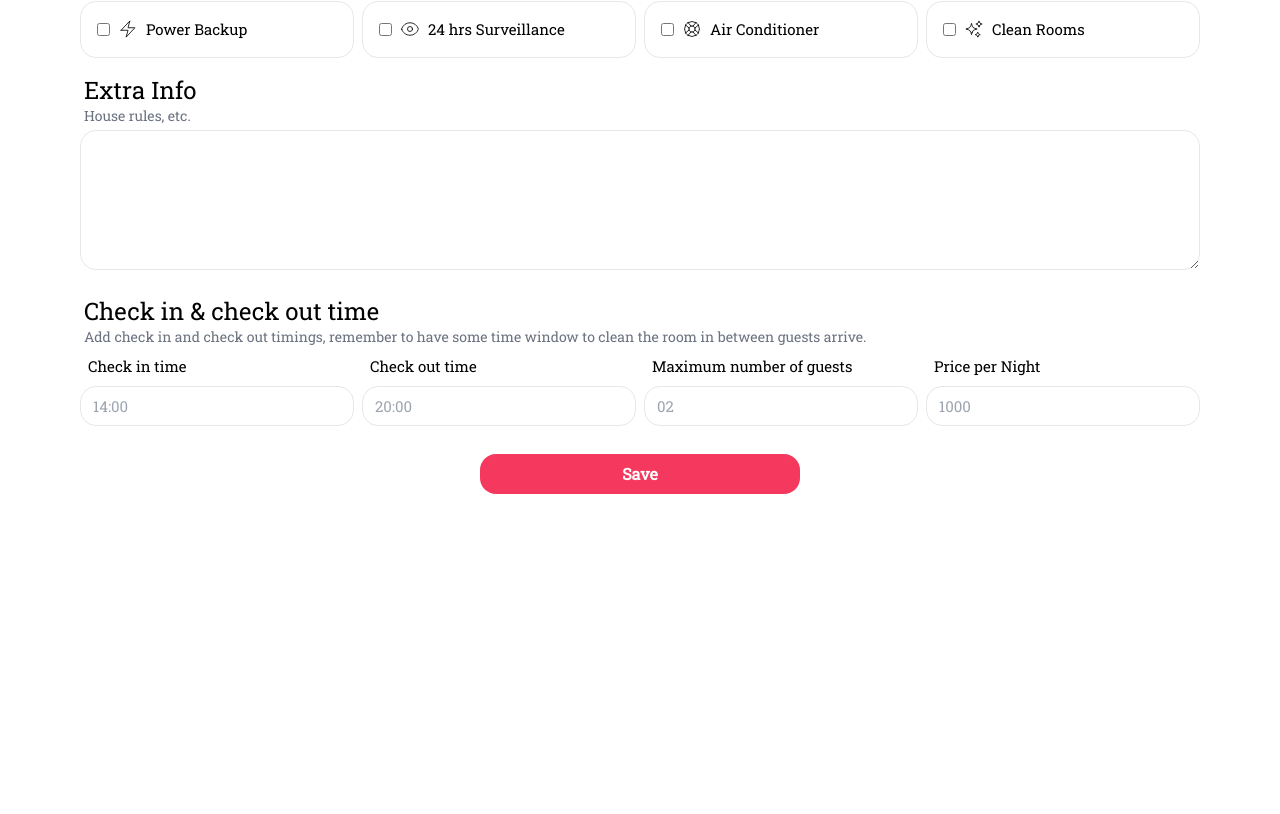
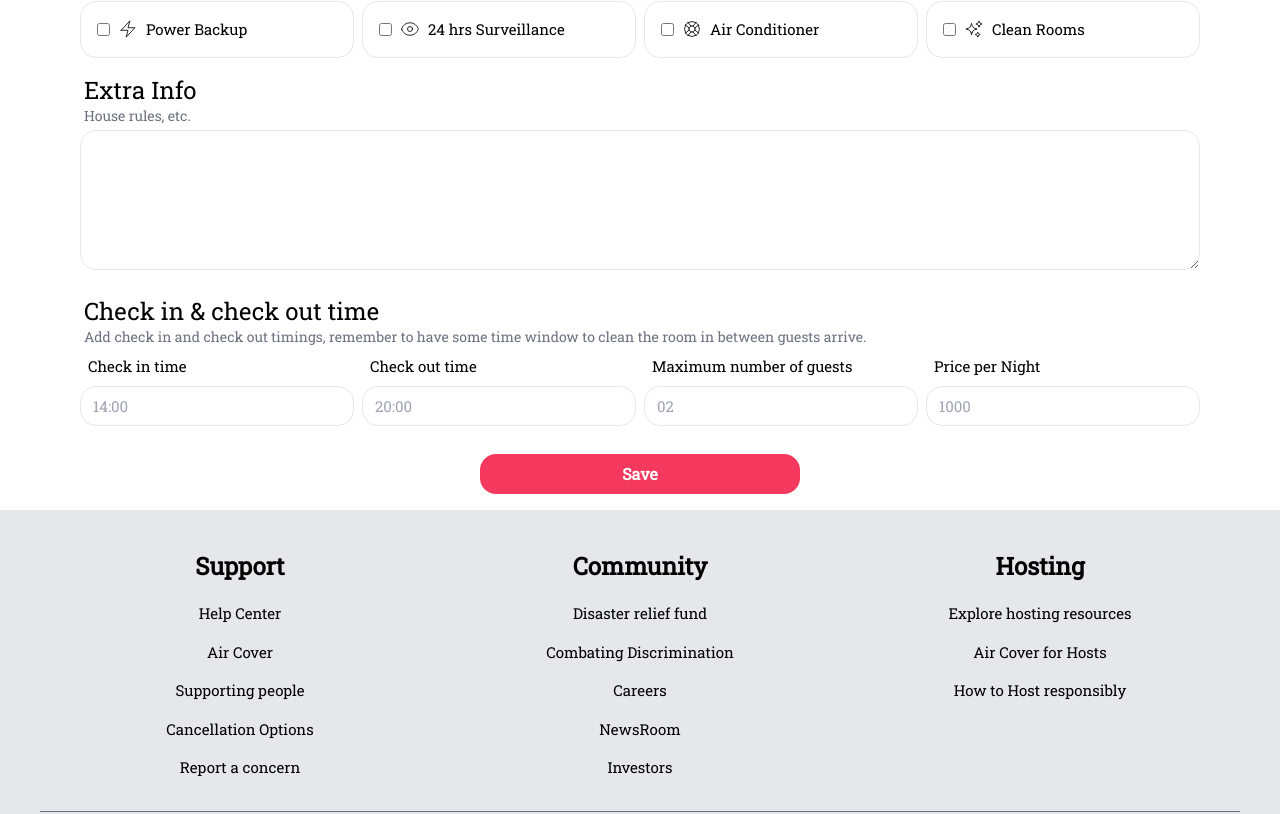
Before and after one commit to arzoojangra/airbnb-clone, a React (Vite) app in the folder client/: page /account/places/new in a window 1280 px wide. Shown: the part 1090-1904 px from the top of the page. Before the commit the page ends 1600 px from the top, so only its background shows below. Built offline with nearby package versions, Linux system fonts and the light colour scheme; no server answers.

Commit message:
added footer

```diff
--- /dev/null
+++ b/client/src/components/Footer/Footer.jsx
@@ -0,0 +1,30 @@
+export default function Footer() {
+  return (
+    <div className="px-10 py-10 bg-gray-200 justify-between gap-8 text-center">
+      <div className="border-b border-gray-500 grid grid-cols-3 pb-6">
+        <div className="gap-2 px-5">
+          <b className="text-2xl my-2">Support</b>
+          <p className="py-2 cursor-pointer mt-3">Help Center</p>
+          <p className="py-2 cursor-pointer">Air Cover</p>
+          <p className="py-2 cursor-pointer">Supporting people</p>
+          <p className="py-2 cursor-pointer">Cancellation Options</p>
+          <p className="py-2 cursor-pointer">Report a concern</p>
+        </div>
+        <div className="gap-2 px-5">
+          <b className="text-2xl my-2">Community</b>
+          <p className="py-2 cursor-pointer mt-3">Disaster relief fund</p>
+          <p className="py-2 cursor-pointer">Combating Discrimination</p>
+          <p className="py-2 cursor-pointer">Careers</p>
+          <p className="py-2 cursor-pointer">NewsRoom</p>
+          <p className="py-2 cursor-pointer">Investors</p>
+        </div>
+        <div className="gap-2 px-5">
+          <b className="text-2xl my-2">Hosting</b>
+          <p className="py-2 cursor-pointer mt-3">Explore hosting resources</p>
+          <p className="py-2 cursor-pointer">Air Cover for Hosts</p>
+          <p className="py-2 cursor-pointer">How to Host responsibly</p>
+        </div>
+      </div>
+    </div>
+  );
+}
--- a/client/src/components/Layout/Layout.jsx
+++ b/client/src/components/Layout/Layout.jsx
@@ -1,11 +1,13 @@
 import { Outlet } from "react-router-dom";
 import Header from "../Header/Header";
+import Footer from "../Footer/Footer";
 
 export default function Layout(props) {
   return (
     <div className="flex flex-col w-full">
       <Header />
       <Outlet />
+      <Footer />
     </div>
   );
 }
--- a/client/src/pages/Places/AddPlace.jsx
+++ b/client/src/pages/Places/AddPlace.jsx
@@ -82,9 +82,7 @@ export default function AddPlace() {
       setRedirect(true);
     } else {
       // add new place
-      await axios.post("/addPlace", {
-        placeData,
-      });
+      await axios.post("/addPlace", placeData);
 
       setRedirect(true);
     }
```
Also changed, not shown: 107 other files (tests, documents, lock files or other folders).
